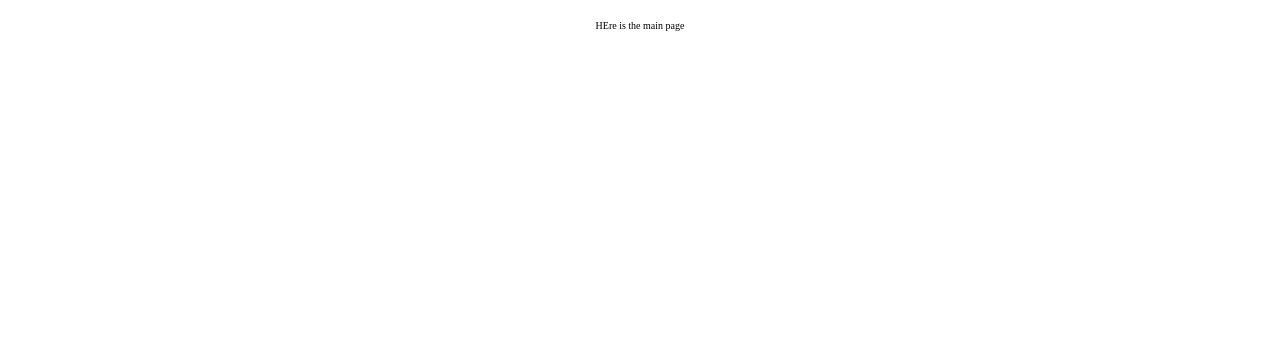
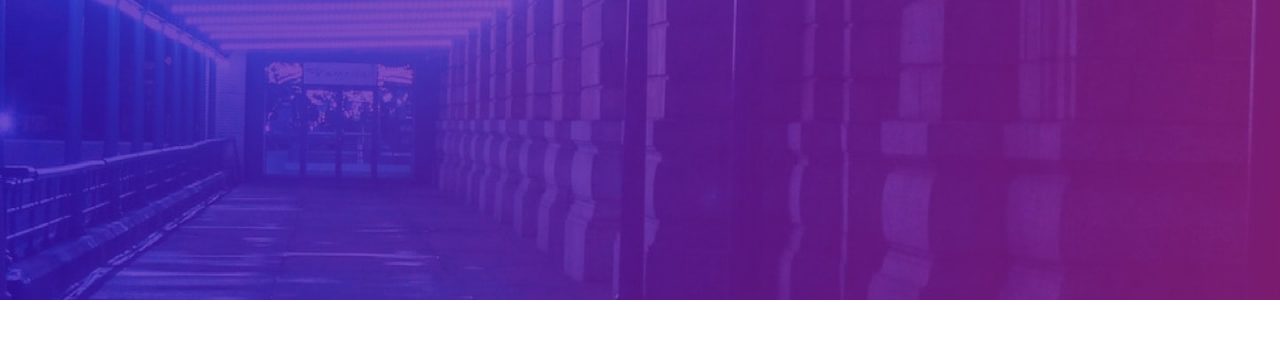
Before and after one commit to PeshwariNaan/frontend-mentor-todo-list, a React (Vite) app: page / in a window 1280 px wide. Shown: the top 338 px of the page. Built offline with nearby package versions, Linux system fonts and the light colour scheme.

Commit message:
Added background component and styles.

```diff
--- a/package.json
+++ b/package.json
@@ -13,7 +13,8 @@
   },
   "dependencies": {
     "react": "^18.2.0",
-    "react-dom": "^18.2.0"
+    "react-dom": "^18.2.0",
+    "styled-components": "^5.3.5"
   },
   "devDependencies": {
     "@types/react": "^18.0.15",
--- a/src/App.css
+++ /dev/null
@@ -1,41 +0,0 @@
-#root {
-  max-width: 1280px;
-  margin: 0 auto;
-  padding: 2rem;
-  text-align: center;
-}
-
-.logo {
-  height: 6em;
-  padding: 1.5em;
-  will-change: filter;
-}
-.logo:hover {
-  filter: drop-shadow(0 0 2em #646cffaa);
-}
-.logo.react:hover {
-  filter: drop-shadow(0 0 2em #61dafbaa);
-}
-
-@keyframes logo-spin {
-  from {
-    transform: rotate(0deg);
-  }
-  to {
-    transform: rotate(360deg);
-  }
-}
-
-@media (prefers-reduced-motion: no-preference) {
-  a:nth-of-type(2) .logo {
-    animation: logo-spin infinite 20s linear;
-  }
-}
-
-.card {
-  padding: 2em;
-}
-
-.read-the-docs {
-  color: #888;
-}
--- a/src/App.jsx
+++ b/src/App.jsx
@@ -1,14 +1,17 @@
-import { useState } from 'react'
-import reactLogo from './assets/react.svg'
-import './App.css'
+import {Fragment, useState } from 'react'
+
+import Background from './components/background/background.component'
 
 function App() {
 
 
   return (
-    <div >
-      HEre is the main page
-    </div>
+    <Fragment>
+      <Background>
+
+      </Background>
+
+    </Fragment>
   )
 }
 
--- /dev/null
+++ b/src/components/background/background.component.jsx
@@ -0,0 +1,17 @@
+import { BackgroundContainer, BackgroundImage } from './background.styles';
+import BgDarkDesktop from '../../assets/bg-desktop-dark.jpg'
+import BgDarkMobile from '../../assets/bg-mobile-dark.jpg'
+import BgLightDesktop from '../../assets/bg-desktop-light.jpg'
+import BgLightMobile from '../../assets/bg-mobile-light.jpg'
+
+const Background = () => {
+  return  (
+  <BackgroundContainer>
+    <BackgroundImage src={BgDarkDesktop} alt='background image'/>
+  </BackgroundContainer>
+
+  )
+};
+
+export default Background;
+//src\assets\bg-desktop-dark.jpg
--- /dev/null
+++ b/src/components/background/background.styles.jsx
@@ -0,0 +1,18 @@
+import styled from "styled-components";
+
+export const BackgroundContainer = styled.div`
+    top: 0;
+    width: 100%;
+    z-index: -1;
+    padding: 0;
+    margin: 0;
+
+    background: white;
+`
+
+export const BackgroundImage = styled.img`
+    width: 100vw;
+
+    height: 30rem;
+
+`
--- a/src/index.css
+++ b/src/index.css
@@ -1,5 +1,6 @@
 body {
   margin: 0;
+  padding: 0;
   font-family: 'Bellefair', 'Barlow Condensed', 'PT Serif', 'Lora' serif;
   -webkit-font-smoothing: antialiased;
   -moz-osx-font-smoothing: grayscale;
```
Also changed, not shown: src/components/input/input.component.jsx (+18 -0 lines), 1 other file (tests, documents, lock files or other folders).
